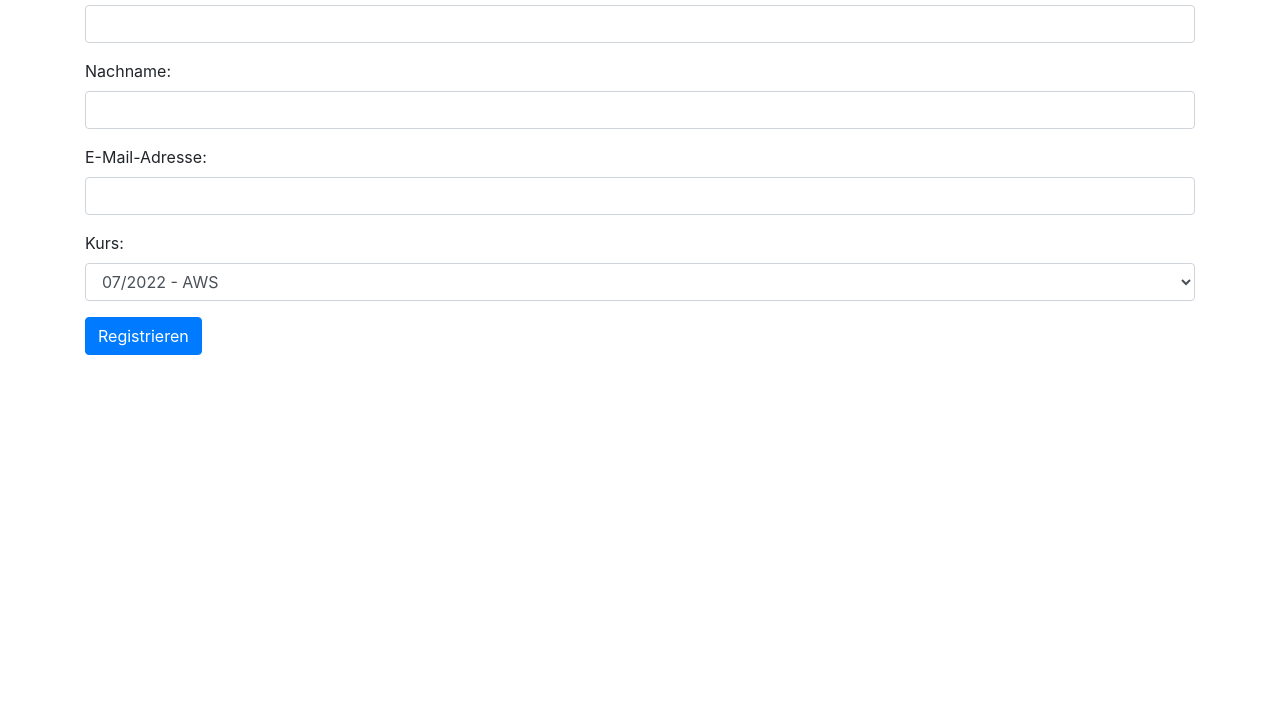
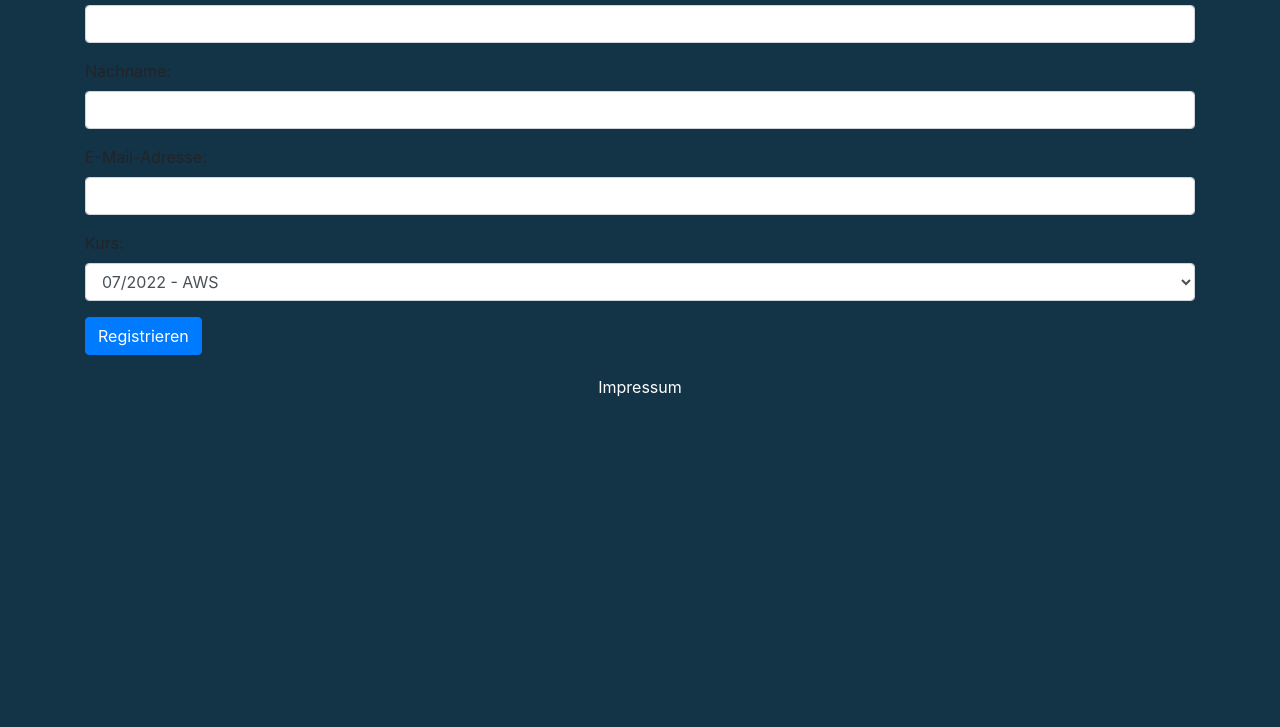
Before and after one commit to gominze/brewdi-zone, a plain HTML site: page old v/reg/regWithBootstrap/index.html in a window 1280 px wide. Shown: the part 73-800 px from the top of the page. Drawn offline with nearby package versions, Linux system fonts and the light colour scheme.

Commit message:
add backgroundcolor add impressum

```diff
--- a/old v/reg/regWithBootstrap/index.html
+++ b/old v/reg/regWithBootstrap/index.html
@@ -7,6 +7,11 @@
       integrity="sha384-Gn5384xqQ1aoWXA+058RXPxPg6fy4IWvTNh0E263XmFcJlSAwiGgFAW/dAiS6JXm"
       crossorigin="anonymous"
     />
+    <style>
+      body {
+        background-color: #133347;
+      }
+    </style>
     <script>
       function validateEmail() {
         var email = document.getElementById("email").value;
@@ -60,5 +65,8 @@
         <button type="submit" class="btn btn-primary">Registrieren</button>
       </form>
     </div>
+    <footer class="text-center" style="color: #fff; padding: 20px">
+      <a href="impressum.html" style="color: #fff">Impressum</a>
+    </footer>
   </body>
 </html>
```
